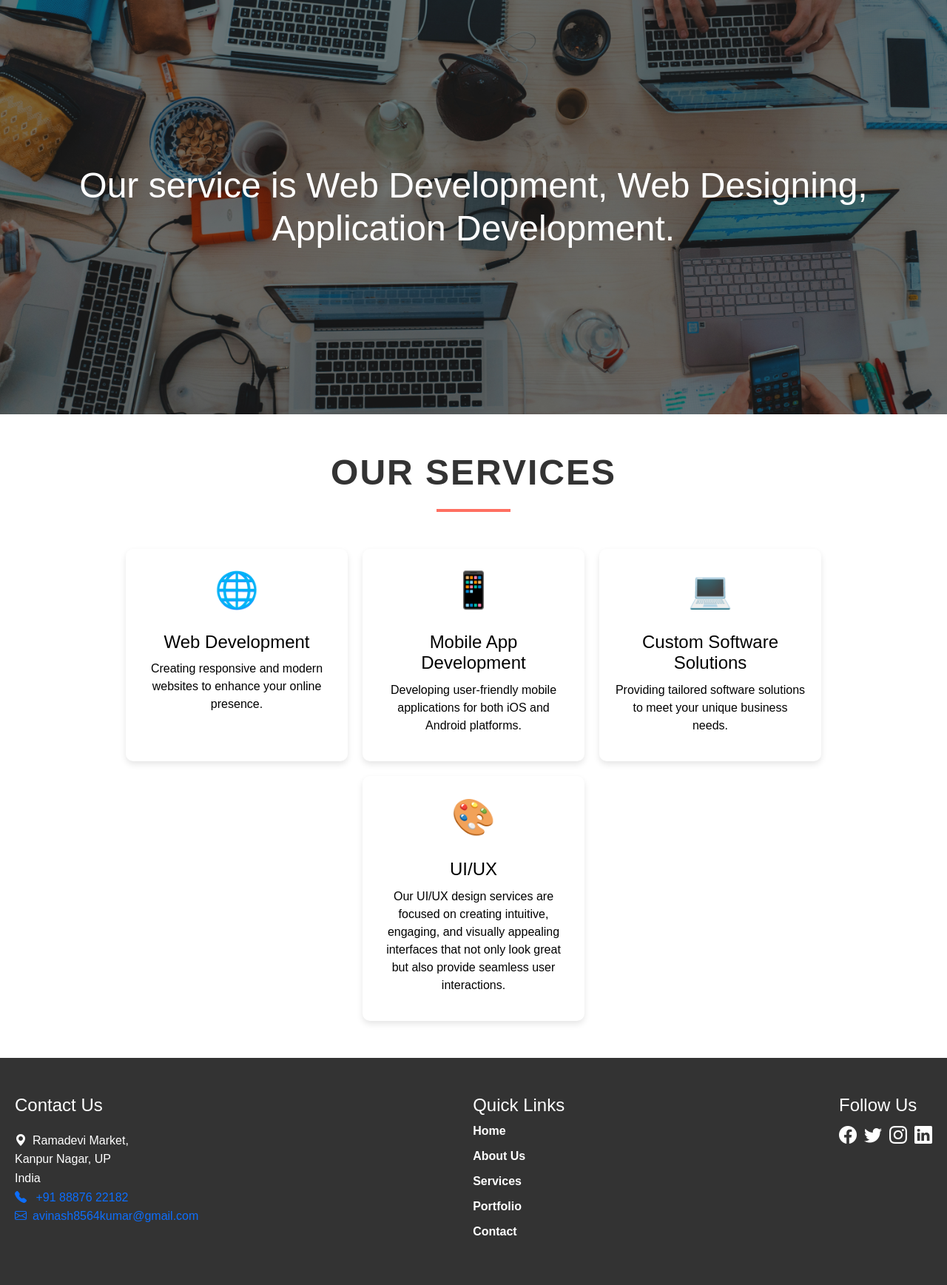
After one commit to AvinashKchaurasiya/it-infotech, a PHP site: page /pages/services in a window 1280 px wide. The commit adds this page. Shown: the whole page at 74% size. Run offline with PHP 8.4, Linux system fonts and the light colour scheme; some libraries are stand-ins or nearby versions.

Commit message:
add services page

```diff
--- a/Mail/sendMail.php
+++ b/Mail/sendMail.php
@@ -1,6 +1,6 @@
-<!-- <?php
+<?php
     require '../vendor/autoload.php';
     require 'path/to/PHPMailer/src/SMTP.php';
     require 'path/to/PHPMailer/src/Exception.php';
 
-?> -->
+?>
--- a/config.php
+++ b/config.php
@@ -1,3 +1,3 @@
 <?php
 
-define('BASEPATH', 'http://localhost/it-infotech/');
+define('BASEPATH', __DIR__ . '/');
--- a/includes/header.php
+++ b/includes/header.php
@@ -15,7 +15,7 @@
                     <a class="nav-link" href="#about">About</a>
                 </li>
                 <li class="nav-item">
-                    <a class="nav-link" href="#services">Service</a>
+                    <a class="nav-link" href="./pages/services">Service</a>
                 </li>
                 <li class="nav-item">
                     <a class="nav-link" href="#portfolio">Portfolio</a>
--- a/index.php
+++ b/index.php
@@ -1,6 +1,5 @@
 <?php
     error_reporting(E_ALL);
-    require('config.php');
 ?>
 
 <!DOCTYPE html>
@@ -48,7 +47,7 @@
                 <div class="card about-card mb-3">
                     <div class="row g-0">
                         <div class="col-md-4">
-                            <img src="<?php echo BASEPATH.'Assets/images/logo/logo.png' ?>" class="img-fluid rounded-start" alt="About company" title="It Infotech">
+                            <img src="Assets/images/logo/logo.png" class="img-fluid rounded-start" alt="About company" title="It Infotech">
                         </div>
                         <div class="col-md-8">
                             <div class="card-body">
--- /dev/null
+++ b/pages/services.php
@@ -0,0 +1,105 @@
+<?php
+error_reporting(E_ALL);
+require('../config.php');
+?>
+
+<!DOCTYPE html>
+<html lang="en">
+
+<head>
+    <meta charset="UTF-8">
+    <meta name="viewport" content="width=device-width, initial-scale=1.0">
+    <link rel="icon" type="image/png" href="<?= BASEPATH .'Assets/images/logo/logo.png '?>" style="width: 100%; height:100%;" />
+    <title>IT Infotech - Software Solution</title>
+
+    <!-- CSS links -->
+    <?php
+    require(BASEPATH.'includes/CSSlink.php');
+    ?>
+</head>
+
+<body class="index-page">
+    <!-- Header Menu bar -->
+    <?php
+    include(BASEPATH.'includes/CSSlink.php');
+    ?>
+
+    <!-- Hero Section -->
+    <div class="hero">
+        <div class="hero-content">
+            <h1 class="hero-title">Our service is Web Development, Web Designing, Application Development.</h1>
+        </div>
+    </div>
+    <!-- Our Services -->
+
+    <section class="services" id="services">
+        <h2 class="services-title">Our Services</h2>
+        <div class="services-container">
+            <div class="service-card" id="service1">
+                <div class="service-icon">&#127760;</div>
+                <h3 class="service-title">Web Development</h3>
+                <p class="service-description">Creating responsive and modern websites to enhance your online presence.</p>
+            </div>
+            <div class="service-card" id="service2">
+                <div class="service-icon">&#128241;</div>
+                <h3 class="service-title">Mobile App Development</h3>
+                <p class="service-description">Developing user-friendly mobile applications for both iOS and Android platforms.</p>
+            </div>
+            <div class="service-card" id="service3">
+                <div class="service-icon">&#128187;</div>
+                <h3 class="service-title">Custom Software Solutions</h3>
+                <p class="service-description">Providing tailored software solutions to meet your unique business needs.</p>
+            </div>
+            <div class="service-card" id="service4">
+                <div class="service-icon">&#127912;</div>
+                <h3 class="service-title">UI/UX</h3>
+                <p class="service-description">Our UI/UX design services are focused on creating intuitive, engaging, and visually appealing interfaces that not only look great but also provide seamless user interactions.</p>
+            </div>
+        </div>
+    </section>
+
+    <!-- footer -->
+    <footer class="footer">
+        <div class="container">
+            <div class="footer-content">
+                <div>
+                    <h4>Contact Us</h4>
+                    <address class="footer-address">
+                        <i class="bi bi-geo-alt-fill me-2"></i>Ramadevi Market,<br>
+                        Kanpur Nagar, UP <br>
+                        India<br>
+                        <a href="tel:+91 88876 22182"><i class="bi bi-telephone-fill me-2"></i> +91 88876 22182</a><br>
+                        <a href="mailto:avinash8564kumar@gmail.com"><i class="bi bi-envelope me-2"></i>avinash8564kumar@gmail.com</a>
+                    </address>
+                </div>
+                <div>
+                    <h4>Quick Links</h4>
+                    <ul class="footer-links">
+                        <li><a href="#">Home</a></li>
+                        <li><a href="#">About Us</a></li>
+                        <li><a href="#">Services</a></li>
+                        <li><a href="#">Portfolio</a></li>
+                        <li><a href="#">Contact</a></li>
+                    </ul>
+                </div>
+                <div>
+                    <h4>Follow Us</h4>
+                    <ul class="footer-social-icons">
+                        <li><a href="#"><i class="bi bi-facebook"></i></a></li>
+                        <li><a href="#"><i class="bi bi-twitter"></i></a></li>
+                        <li><a href="#"><i class="bi bi-instagram"></i></a></li>
+                        <li><a href="#"><i class="bi bi-linkedin"></i></a></li>
+                    </ul>
+                </div>
+            </div>
+        </div>
+    </footer>
+
+
+    <!-- JS links -->
+    <?php
+    require(BASEPATH.'includes/JSlink.php');
+    ?>
+</body>
+
+</html>
```
